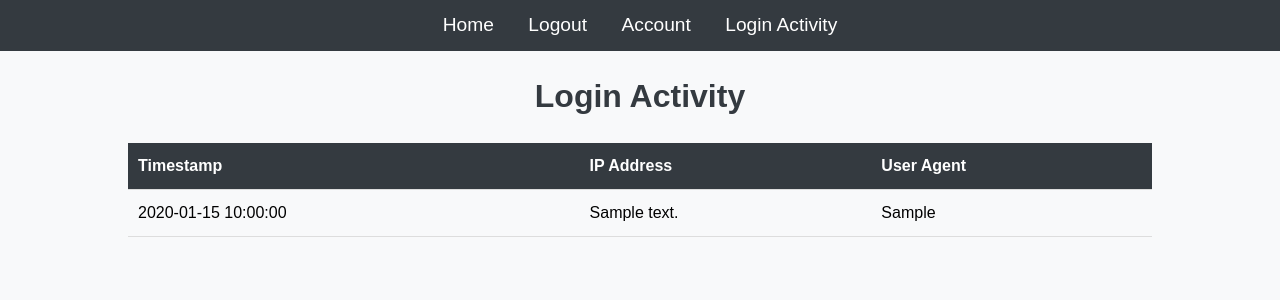
After one commit to sdeery14/nexfitra, a Flask app: page /login_activity in a window 1280 px wide. The commit adds this page. Shown: the top 300 px of the page. Run offline with Flask 3, Linux system fonts and the light colour scheme; a user stored in the database is signed in; tables that the repository leaves empty hold one stand-in row (values such as "Sample post").

Commit message:
add login activity

```diff
--- a/app/models.py
+++ b/app/models.py
@@ -22,6 +22,8 @@ class User(db.Model, UserMixin):
     account_locked_until = db.Column(db.DateTime(timezone=True), nullable=True)
     mfa_secret = db.Column(db.String(32), default=lambda: pyotp.random_base32())
     mfa_enabled = db.Column(db.Boolean, default=False)  # Add this line
+    active = db.Column(db.Boolean, default=True)
+    login_activities = db.relationship('LoginActivity', backref='user', lazy=True)
 
     def get_reset_token(self, expires_sec=1800):
         s = Serializer(app.config['SECRET_KEY'])
@@ -61,5 +63,3 @@ class LoginActivity(db.Model):
     timestamp = db.Column(db.DateTime, default=lambda: datetime.now(timezone.utc))
     ip_address = db.Column(db.String(45))  # Supports IPv4 and IPv6
     user_agent = db.Column(db.String(200))
-
-    user = db.relationship('User', backref='login_activities')
--- a/app/routes.py
+++ b/app/routes.py
@@ -93,21 +93,15 @@ def login():
                 return redirect(url_for('login'))
 
             if bcrypt.check_password_hash(user.password, form.password.data):
-                if user.mfa_enabled:
-                    login_user(user, remember=form.remember.data)
-                    return redirect(url_for('mfa'))
-                else:
-                    login_user(user, remember=form.remember.data)
-                    if not user.mfa_enabled:
-                        return redirect(url_for('setup_mfa'))
-                    user.failed_login_attempts = 0
-                    db.session.commit()
-                    # Log login activity
-                    login_activity = LoginActivity(user_id=user.id, ip_address=request.remote_addr, user_agent=request.headers.get('User-Agent'))
-                    db.session.add(login_activity)
-                    db.session.commit()
-                    next_page = request.args.get('next')
-                    return redirect(next_page) if next_page else redirect(url_for('home'))
+                user.failed_login_attempts = 0
+                db.session.commit()
+                login_user(user, remember=form.remember.data)
+                # Log login activity
+                login_activity = LoginActivity(user_id=user.id, ip_address=request.remote_addr, user_agent=request.headers.get('User-Agent'))
+                db.session.add(login_activity)
+                db.session.commit()
+                next_page = request.args.get('next')
+                return redirect(next_page) if next_page else redirect(url_for('home'))
             else:
                 if user.failed_login_attempts is None:
                     user.failed_login_attempts = 0
@@ -261,3 +255,9 @@ def confirm_email_change(token):
     except Exception as e:
         flash('Invalid or expired token.', 'danger')
     return redirect(url_for('account'))
+
+@app.route("/login_activity")
+@login_required
+def login_activity():
+    activities = current_user.login_activities
+    return render_template('login_activity.html', activities=activities)
--- a/app/static/styles.css
+++ b/app/static/styles.css
@@ -111,3 +111,24 @@ h1 {
     margin-top: 20px;
     color: #343a40;
 }
+
+/* Login activity page styles */
+table {
+    width: 100%;
+    border-collapse: collapse;
+}
+
+th, td {
+    padding: 10px;
+    text-align: left;
+    border-bottom: 1px solid #ddd;
+}
+
+th {
+    background-color: #343a40;
+    color: white;
+}
+
+tr:hover {
+    background-color: #f5f5f5;
+}
--- a/app/templates/base.html
+++ b/app/templates/base.html
@@ -12,12 +12,13 @@
         <a href="{{ url_for('home') }}">Home</a>
         {% if current_user.is_authenticated %}
             <a href="{{ url_for('logout') }}">Logout</a>
+            <a href="{{ url_for('account') }}">Account</a>
+            <a href="{{ url_for('login_activity') }}">Login Activity</a>
         {% else %}
             <a href="{{ url_for('login') }}">Login</a>
             <a href="{{ url_for('register') }}">Register</a>
+        {% endif %}
 
-        {% endif %}
-        <a href="{{ url_for('account') }}">Account</a>
     </nav>
     <div class="container">
         {% with messages = get_flashed_messages(with_categories=true) %}
--- /dev/null
+++ b/app/templates/login_activity.html
@@ -0,0 +1,19 @@
+{% extends "base.html" %}
+{% block title %}Login Activity{% endblock %}
+{% block content %}
+<h1>Login Activity</h1>
+<table>
+    <tr>
+        <th>Timestamp</th>
+        <th>IP Address</th>
+        <th>User Agent</th>
+    </tr>
+    {% for activity in activities %}
+    <tr>
+        <td>{{ activity.timestamp }}</td>
+        <td>{{ activity.ip_address }}</td>
+        <td>{{ activity.user_agent }}</td>
+    </tr>
+    {% endfor %}
+</table>
+{% endblock %}
```
Also changed, not shown: migrations/versions/af9ce18993f0_add_login_activity.py (added, +32 -0 lines).
